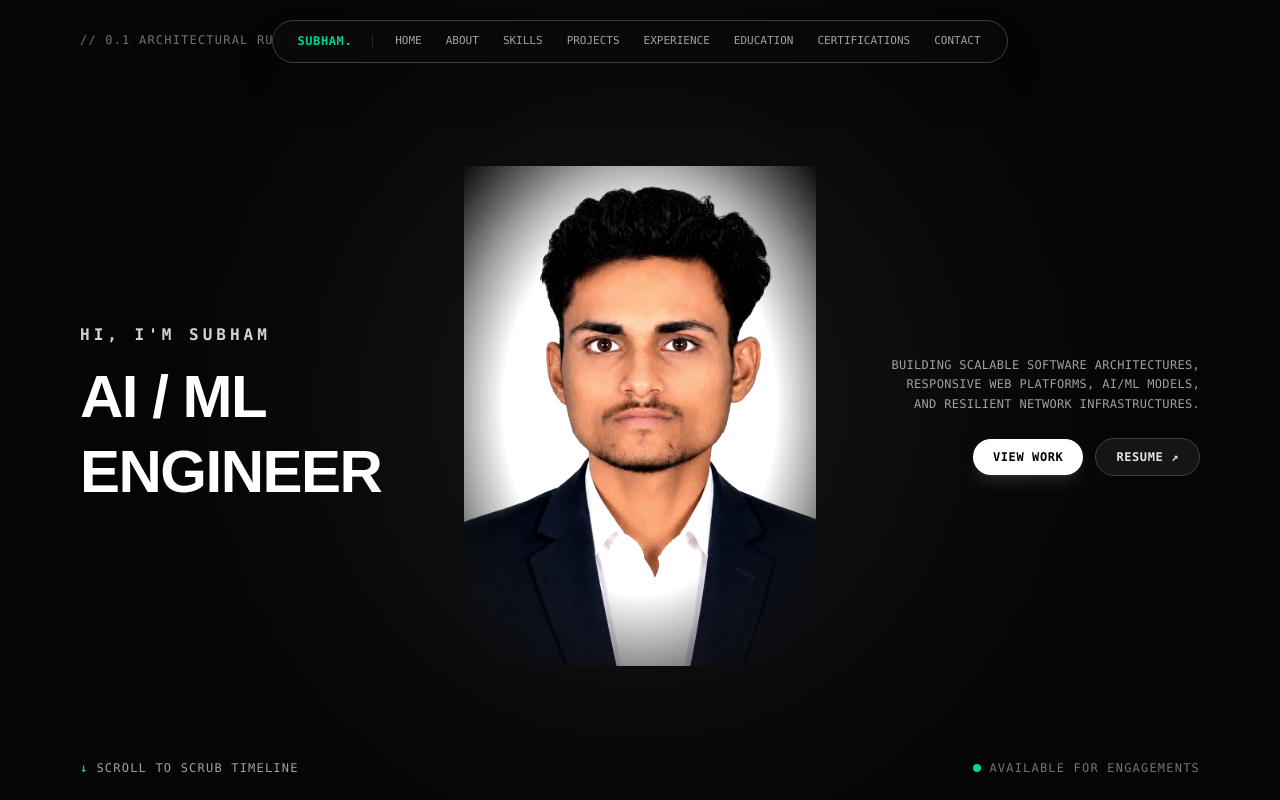
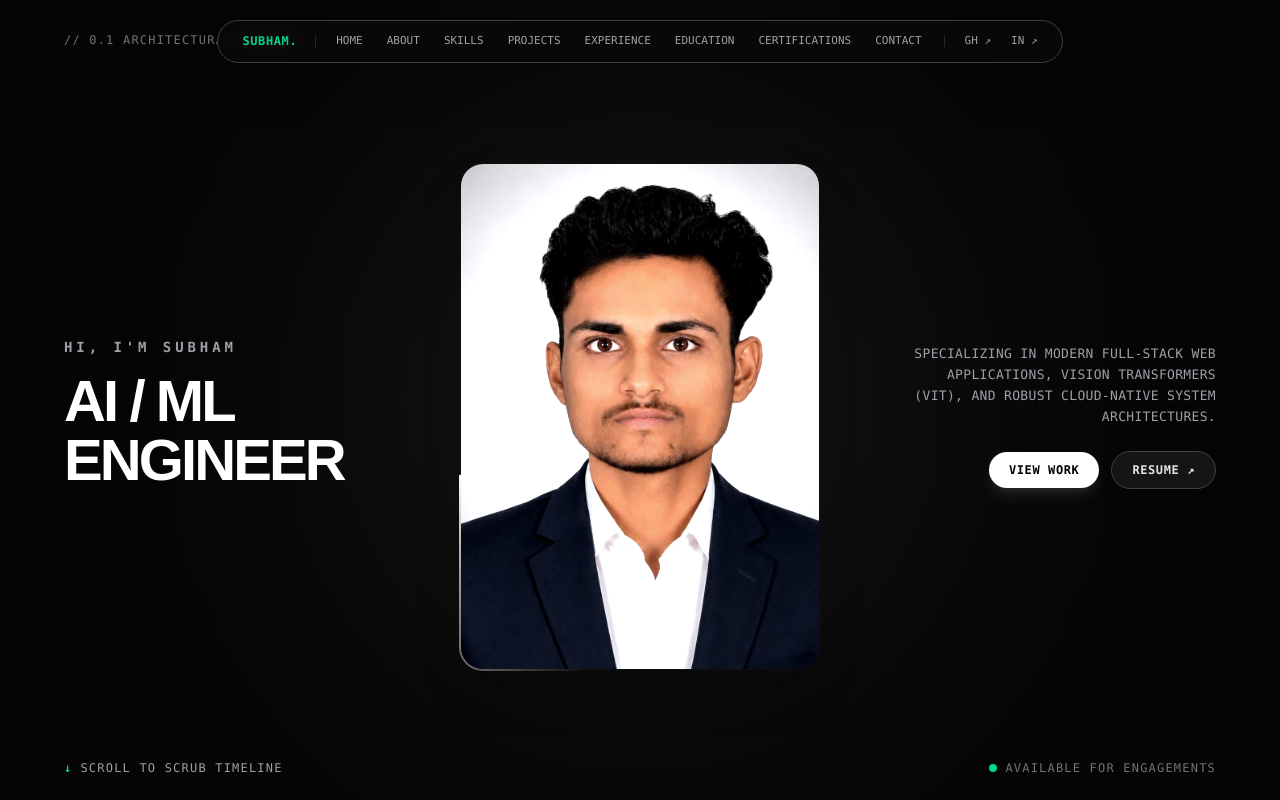
Before and after one commit to Subham9798/portfolio, a Next.js app: page / in a window 1280 px wide. Shown: the top 800 px of the page. Built offline with nearby package versions, Linux system fonts and the light colour scheme.

Commit message:
UI: Add rotating glowing border, responsive hero layout, and navbar socials

```diff
--- a/src/app/page.tsx
+++ b/src/app/page.tsx
@@ -147,23 +147,47 @@ export default function Home() {
 
   return (
     <div className="relative min-h-screen bg-[#050505] text-white">
-      {/* Top Floating Navbar */}
+      {/* Top Floating Navbar with GitHub & LinkedIn Links */}
       <header className="fixed top-5 inset-x-0 z-50 flex justify-center px-4 pointer-events-auto">
-        <nav className="flex items-center gap-1 md:gap-2 px-4 py-2 rounded-full border border-zinc-700 bg-zinc-950/90 backdrop-blur-md shadow-2xl">
+        <nav className="flex items-center gap-1 sm:gap-2 px-4 py-2 rounded-full border border-zinc-700 bg-zinc-950/90 backdrop-blur-md shadow-2xl">
           <span className="text-xs font-black uppercase tracking-wider text-emerald-400 px-2 font-mono">
             Subham.
           </span>
-          <div className="h-3 w-px bg-zinc-800 mx-1" />
-          <div className="flex items-center gap-1">
+          <div className="h-3 w-px bg-zinc-800 mx-0.5" />
+
+          {/* Main Navigation Items */}
+          <div className="flex items-center gap-0.5 sm:gap-1">
             {navItems.map((item) => (
               <a
                 key={item.label}
                 href={item.href}
-                className="text-[11px] font-mono uppercase px-2.5 py-1 rounded-full text-zinc-400 hover:text-white hover:bg-zinc-800 transition-all"
+                className="text-[11px] font-mono uppercase px-2 sm:px-2.5 py-1 rounded-full text-zinc-400 hover:text-white hover:bg-zinc-800 transition-all"
               >
                 {item.label}
               </a>
             ))}
+          </div>
+
+          <div className="hidden md:block h-3 w-px bg-zinc-800 mx-1" />
+
+          {/* Quick Header Socials */}
+          <div className="hidden md:flex items-center gap-1 font-mono text-[11px]">
+            <a
+              href="https://github.com/Subham9798"
+              target="_blank"
+              rel="noopener noreferrer"
+              className="text-zinc-400 hover:text-emerald-400 px-2 py-0.5 rounded-full hover:bg-zinc-900 transition-colors"
+            >
+              GH ↗
+            </a>
+            <a
+              href="https://linkedin.com/in/subham-kumar-singh-97br"
+              target="_blank"
+              rel="noopener noreferrer"
+              className="text-zinc-400 hover:text-emerald-400 px-2 py-0.5 rounded-full hover:bg-zinc-900 transition-colors"
+            >
+              IN ↗
+            </a>
           </div>
         </nav>
       </header>
@@ -174,14 +198,19 @@ export default function Home() {
       {/* 2. Main Content Wrapper */}
       <div className="w-full max-w-7xl mx-auto px-6 md:px-20 py-16 space-y-24">
 
-        {/* Professional Summary Section With Photo Card & Status */}
+        {/* Professional Summary Section With Glowing Animated Border Photo */}
         <section id="about" className="pt-2">
           <div className="rounded-3xl border border-zinc-800/80 bg-zinc-950/80 backdrop-blur-md p-8 md:p-12 shadow-2xl">
             <div className="grid grid-cols-1 md:grid-cols-12 gap-8 items-center">
 
-              {/* Left Photo Card */}
+              {/* Left Photo Card with Rotating Light Effect */}
               <div className="md:col-span-4 flex flex-col items-center">
-                <div className="relative w-64 h-72 rounded-2xl overflow-hidden border border-zinc-700/80 bg-zinc-900 shadow-2xl">
+                <div className="relative w-64 h-72 rounded-2xl p-[2px] overflow-hidden group shadow-2xl">
+                  {/* Rotating Conic Gradient Beam */}
+                  <div className="absolute -inset-[150%] bg-[conic-gradient(from_0deg,transparent_0_300deg,#fff_360deg)] animate-[spin_4s_linear_infinite]" />
+
+                  {/* Inner Image Container */}
+                  <div className="relative w-full h-full rounded-[14px] overflow-hidden bg-zinc-900">
                     <Image
                       src="/profile.jpg"
                       alt="Subham Kumar Singh"
@@ -193,6 +222,7 @@ export default function Home() {
                         filter: "brightness(1.08) contrast(1.12) saturate(0.82) hue-rotate(-8deg)",
                       }}
                     />
+                  </div>
                 </div>
                 <div className="mt-4 px-4 py-1.5 rounded-full bg-zinc-900 border border-zinc-800 flex items-center gap-2 text-[11px] font-mono uppercase tracking-wider text-zinc-300">
                   <span className="w-2 h-2 rounded-full bg-emerald-400 animate-pulse" />
@@ -549,22 +579,17 @@ export default function Home() {
           </div>
         </section>
 
-        {/* Large Name Text: Distinct High-Contrast Colors */}
+        {/* Large Name Text */}
         <div className="pt-10 pb-4 text-center select-none overflow-hidden relative">
           <div className="absolute top-1/2 left-1/2 -translate-x-1/2 -translate-y-1/2 w-[60%] h-20 bg-gradient-to-r from-cyan-500/15 via-emerald-500/15 to-rose-500/15 blur-[80px] pointer-events-none" />
 
           <h2 className="relative flex flex-wrap items-center justify-center gap-x-4 gap-y-2 text-3xl sm:text-5xl md:text-6xl lg:text-7xl font-black uppercase tracking-wider leading-tight">
-            {/* SUBHAM: Electric Cyan */}
             <span className="bg-gradient-to-r from-cyan-400 to-blue-500 bg-clip-text text-transparent drop-shadow-[0_8px_20px_rgba(6,182,212,0.35)] hover:brightness-125 transition-all">
               SUBHAM
             </span>
-
-            {/* KUMAR: Emerald Green */}
             <span className="bg-gradient-to-r from-emerald-400 to-teal-300 bg-clip-text text-transparent drop-shadow-[0_8px_20px_rgba(16,185,129,0.35)] hover:brightness-125 transition-all">
               KUMAR
             </span>
-
-            {/* SINGH: Sunset Violet Rose */}
             <span className="bg-gradient-to-r from-fuchsia-500 to-rose-400 bg-clip-text text-transparent drop-shadow-[0_8px_20px_rgba(244,63,94,0.35)] hover:brightness-125 transition-all">
               SINGH
             </span>
--- a/src/components/HeroScrub.tsx
+++ b/src/components/HeroScrub.tsx
@@ -21,37 +21,36 @@ export default function HeroScrub() {
   }, [titles.length]);
 
   return (
-    <section className="relative w-full min-h-screen bg-[#050505] flex items-center justify-between px-6 md:px-20 overflow-hidden pt-20 pb-12">
+    <section className="relative w-full min-h-screen bg-[#050505] flex items-center justify-center px-6 md:px-12 lg:px-16 overflow-hidden pt-20 pb-12">
       {/* Crisp White Studio Light Behind Photo */}
       <div className="absolute top-1/2 left-1/2 -translate-x-1/2 -translate-y-1/2 w-[540px] h-[580px] bg-white/[0.08] rounded-full blur-[140px] pointer-events-none" />
 
       {/* Top Runtime Tag */}
-      <div className="absolute top-8 left-6 md:left-20 text-xs font-mono text-zinc-500 uppercase tracking-widest">
+      <div className="absolute top-8 left-6 md:left-12 lg:left-16 text-xs font-mono text-zinc-500 uppercase tracking-widest">
         // 0.1 ARCHITECTURAL RUNTIME
       </div>
 
-      <div className="w-full max-w-7xl mx-auto grid grid-cols-1 md:grid-cols-12 items-center gap-8 z-10">
+      {/* Symmetrical 4-4-4 Grid */}
+      <div className="w-full max-w-7xl mx-auto grid grid-cols-1 md:grid-cols-12 items-center gap-6 lg:gap-8 z-10">
 
-        {/* Left: HI, I'M SUBHAM & Rotating Titles */}
+        {/* Left: HI, I'M SUBHAM & Large Titles */}
         <div className="md:col-span-4 flex flex-col justify-center order-2 md:order-1 text-center md:text-left">
-          <span className="text-sm md:text-base font-semibold uppercase tracking-[0.25em] text-zinc-300 font-mono mb-3">
+          <span className="text-xs md:text-sm font-semibold uppercase tracking-[0.28em] text-zinc-400 font-mono mb-2">
             HI, I&apos;M SUBHAM
           </span>
-          <h1 className="text-4xl md:text-5xl lg:text-6xl font-black uppercase text-white tracking-tight leading-tight min-h-[140px] flex items-center">
+          <h1 className="text-4xl sm:text-5xl lg:text-[54px] xl:text-[58px] font-black uppercase text-white tracking-tighter leading-[1.02] min-h-[130px] flex items-center justify-center md:justify-start">
             {titles[activeTitleIndex]}
           </h1>
         </div>
 
-        {/* Center: Pure Stable Portrait (Zero Flip, Zero Jerk, Studio Cool Color Grading) */}
+        {/* Center: Profile Card Exact Dead-Center */}
         <div className="md:col-span-4 flex justify-center items-center order-1 md:order-2 relative">
-          <div className="relative w-80 h-[440px] md:w-[380px] md:h-[500px] flex items-end justify-center">
-            <div
-              className="relative w-full h-full"
-              style={{
-                maskImage: "radial-gradient(ellipse 72% 70% at 50% 48%, black 54%, transparent 98%)",
-                WebkitMaskImage: "radial-gradient(ellipse 72% 70% at 50% 48%, black 54%, transparent 98%)",
-              }}
-            >
+          <div className="relative w-[300px] h-[430px] sm:w-[330px] sm:h-[470px] md:w-[350px] md:h-[490px] lg:w-[370px] lg:h-[510px] rounded-3xl p-[2.5px] overflow-hidden group shadow-2xl">
+            {/* Smooth 360-Degree Rotating Beam */}
+            <div className="absolute -inset-[150%] bg-[conic-gradient(from_0deg,transparent_0_300deg,#fff_360deg)] animate-[spin_4s_linear_infinite]" />
+
+            {/* Inner Image Container */}
+            <div className="relative w-full h-full rounded-[22px] overflow-hidden bg-zinc-950">
               <Image
                 src="/profile.jpg"
                 alt="Subham Kumar Singh"
@@ -67,15 +66,15 @@ export default function HeroScrub() {
           </div>
         </div>
 
-        {/* Right: Bio & Actions */}
+        {/* Right: Sharp Professional Bio & Actions */}
         <div className="md:col-span-4 flex flex-col items-center md:items-end text-center md:text-right order-3">
-          <p className="text-xs font-mono text-zinc-400 max-w-xs leading-relaxed uppercase mb-6 tracking-wide">
-            Building scalable software architectures, responsive web platforms, AI/ML models, and resilient network infrastructures.
+          <p className="text-xs sm:text-[13px] font-mono text-zinc-400 max-w-xs leading-relaxed uppercase mb-6 tracking-wide">
+            Specializing in modern full-stack web applications, Vision Transformers (ViT), and robust cloud-native system architectures.
           </p>
           <div className="flex items-center gap-3 font-mono text-xs">
             <a
               href="#projects"
-              className="px-5 py-2.5 rounded-full bg-white text-black font-bold uppercase tracking-wider hover:bg-zinc-200 transition-all cursor-pointer shadow-lg shadow-white/10"
+              className="px-5 py-2.5 rounded-full bg-white text-black font-bold uppercase tracking-wider hover:bg-zinc-200 transition-all cursor-pointer shadow-lg shadow-white/10 whitespace-nowrap"
             >
               View Work
             </a>
@@ -83,7 +82,7 @@ export default function HeroScrub() {
               href="/resume.pdf"
               target="_blank"
               rel="noopener noreferrer"
-              className="px-5 py-2.5 rounded-full border border-zinc-700 bg-zinc-900/90 text-zinc-200 font-semibold uppercase tracking-wider hover:border-emerald-500 hover:text-emerald-400 transition-all cursor-pointer"
+              className="px-5 py-2.5 rounded-full border border-zinc-700 bg-zinc-900/90 text-zinc-200 font-semibold uppercase tracking-wider hover:border-emerald-500 hover:text-emerald-400 transition-all cursor-pointer whitespace-nowrap"
             >
               Resume ↗
             </a>
@@ -93,13 +92,13 @@ export default function HeroScrub() {
       </div>
 
       {/* Bottom Left: Timeline Tag */}
-      <div className="absolute bottom-6 left-6 md:left-20 flex items-center gap-2 text-xs tracking-widest text-zinc-400 font-mono">
+      <div className="absolute bottom-6 left-6 md:left-12 lg:left-16 flex items-center gap-2 text-xs tracking-widest text-zinc-400 font-mono">
         <span className="text-emerald-400 font-bold">↓</span>
         <span>SCROLL TO SCRUB TIMELINE</span>
       </div>
 
       {/* Bottom Right: Status Tag */}
-      <div className="absolute bottom-6 right-6 md:right-20 hidden md:flex items-center gap-2 text-xs tracking-widest text-zinc-500 uppercase font-mono">
+      <div className="absolute bottom-6 right-6 md:right-12 lg:right-16 hidden md:flex items-center gap-2 text-xs tracking-widest text-zinc-500 uppercase font-mono">
         <span className="inline-block w-2 h-2 rounded-full bg-emerald-400 animate-ping" />
         <span>AVAILABLE FOR ENGAGEMENTS</span>
       </div>
```
Lines whose indentation alone changed are shown as unchanged.
